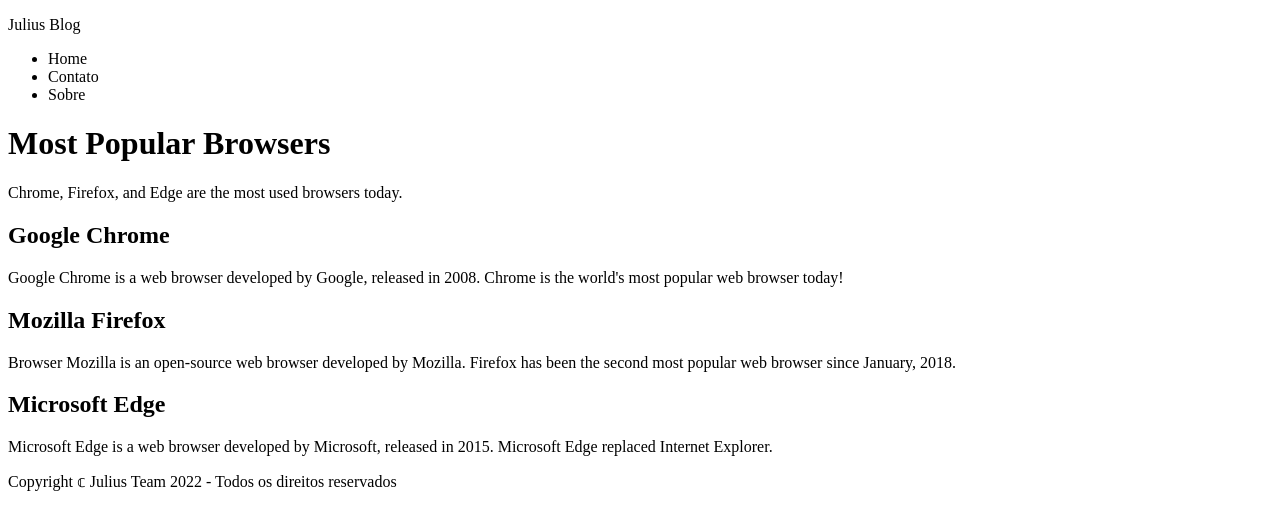
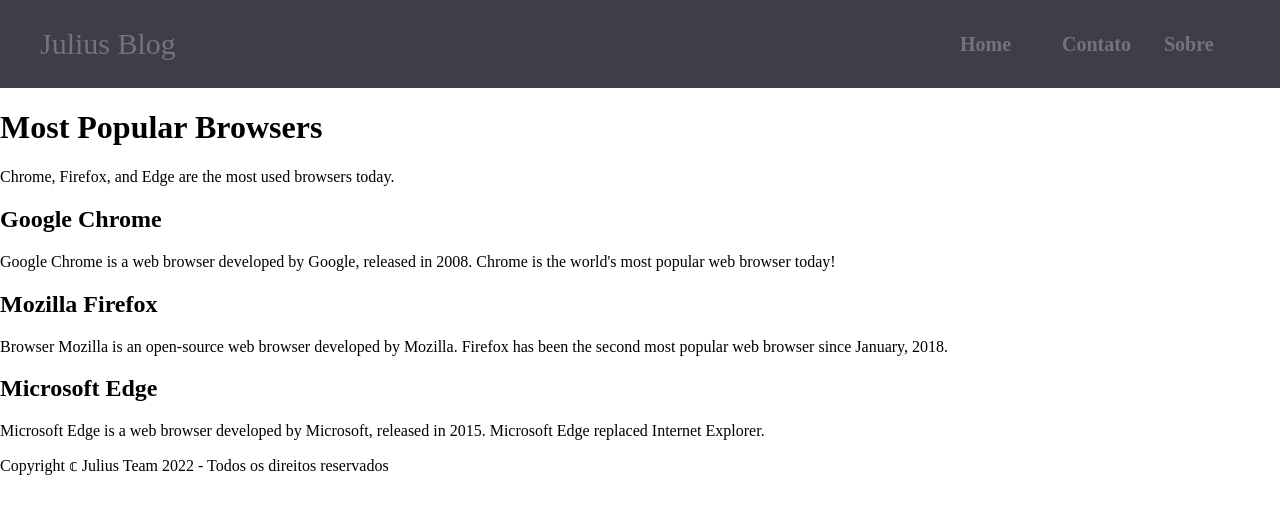
Before and after one commit to Davi-Archive/julius-landing-page, a plain HTML site: page index.html in a window 1280 px wide. Drawn offline with Linux system fonts and the light colour scheme.

Commit message:
estilizacao inicial do header

```diff
--- a/index.html
+++ b/index.html
@@ -4,11 +4,14 @@
     <meta charset="UTF-8" />
     <meta http-equiv="X-UA-Compatible" content="IE=edge" />
     <meta name="viewport" content="width=device-width, initial-scale=1.0" />
+    <link rel="stylesheet" href="styles.css">
+    <link rel="preconnect" href="https://fonts.googleapis.com">
+<link rel="preconnect" href="https://fonts.gstatic.com" crossorigin>
     <title>Julius Blog</title>
   </head>
   <body>
     <header>
-      <div>
+      <div class="logo">
         <p>Julius Blog</p>
       </div>
       <nav class="navbarContainer">
--- a/styles.css
+++ b/styles.css
@@ -1,12 +1,54 @@
+body {
+    margin: 0;
+}
+
+.logo {
+    font-size: 30px;
+
+}
+
+header {
+    height: 88px;
+    background-color: #3e3e48;
+    color: #737380;
+    display: flex;
+    align-items: center;
+    justify-content: space-between;
+    padding: 0px 40px;
+    font-size: 20px;
+
+
+}
+
+.navbarContainer li {
+    width:50px;
+    padding: 10px 26px;
+    list-style: none;
+    font-weight: bold;
+}
+
+.navbarContainer li:hover {
+    transition: all .2s ease;
+    transition-duration: 0.2s;
+    transition-timing-function: ease;
+    transition-delay: 0s;
+    transition-property: all;
+    border-bottom: 1px solid grey;
+
+
+}
+
 .titulo{
     background-color: blue;
 }
 
 .navbarContainer{
 
+
 }
 
 #navList{
  display: flex;
  flex-direction: row;
+
 }
```
